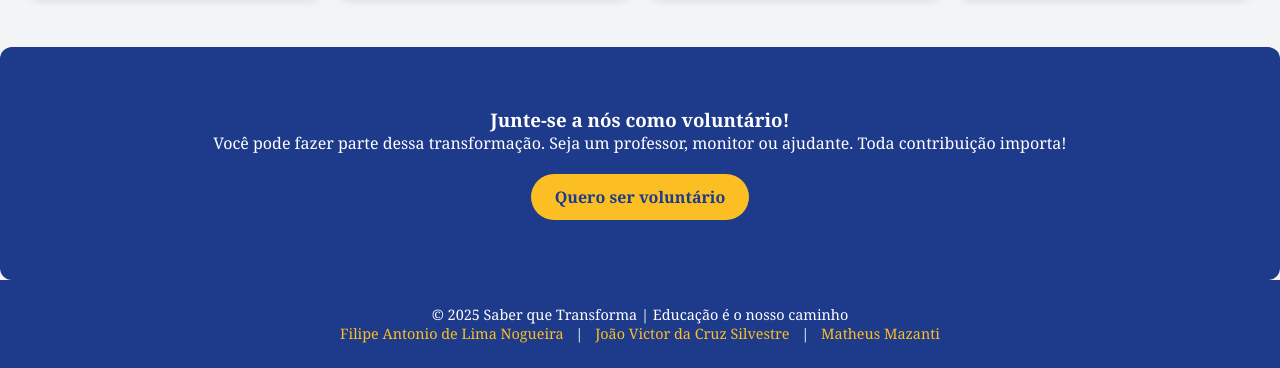
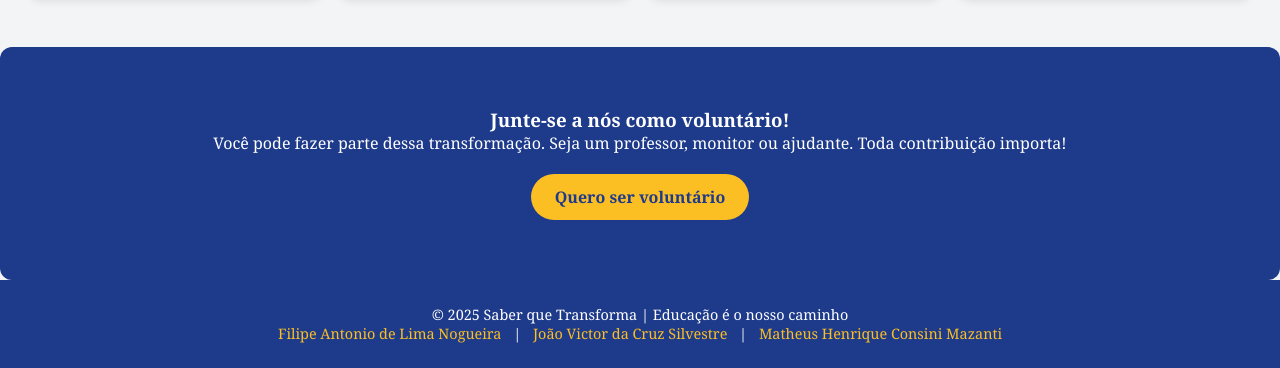
Before and after one commit to MisterThuk/WebFont-1, a plain HTML site: page index.html in a window 1280 px wide. Shown: the part 1008-1376 px from the top of the page. Drawn offline with Linux system fonts and the light colour scheme.

Commit message:
Update index.html

```diff
--- a/index.html
+++ b/index.html
@@ -65,7 +65,7 @@
 
   <footer id="contato">
     <p>&copy; 2025 Saber que Transforma | Educação é o nosso caminho</p>
-    <p><a href="#">Filipe Antonio de Lima Nogueira</a> | <a href="https://jnetsilvestre.github.io/">João Victor da Cruz Silvestre</a> | <a href="https://misterthuk.github.io/CV---Matheus-Mazanti/">Matheus Mazanti</a></p>
+    <p><a href="https://filipelimma.github.io/curriculum/">Filipe Antonio de Lima Nogueira</a> | <a href="https://jnetsilvestre.github.io/">João Victor da Cruz Silvestre</a> | <a href="https://misterthuk.github.io/CV---Matheus-Mazanti/">Matheus Henrique Consini Mazanti</a></p>
   </footer>
 
 </body>
```
